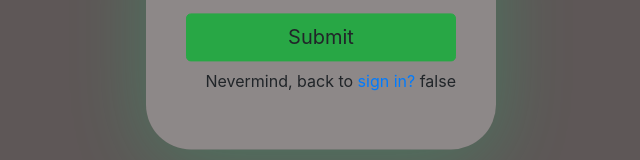
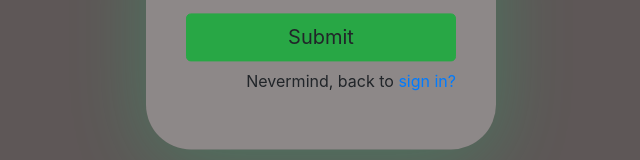
Before and after one commit to COP4331C-Fall2020-Group8/Greymatter-Web, a Vue app: page /forgotpassword in a window 1280 px wide. Shown: the part 492-652 px from the top of the page, without its empty margins (319-959 px from the left). Built offline with nearby package versions, Linux system fonts and the light colour scheme.

Commit message:
Small change

```diff
--- a/src/views/ForgotPassword.vue
+++ b/src/views/ForgotPassword.vue
@@ -21,7 +21,6 @@
                 <p class="forgot-password text-right">
                 Nevermind, back to
                 <router-link :to="{name: 'login'}">sign in?</router-link>
-                {{pass}}
                 </p>
 
             <b-alert variant="danger" :show="fail" fade @dismissed="fail=false" dismissible>
```
